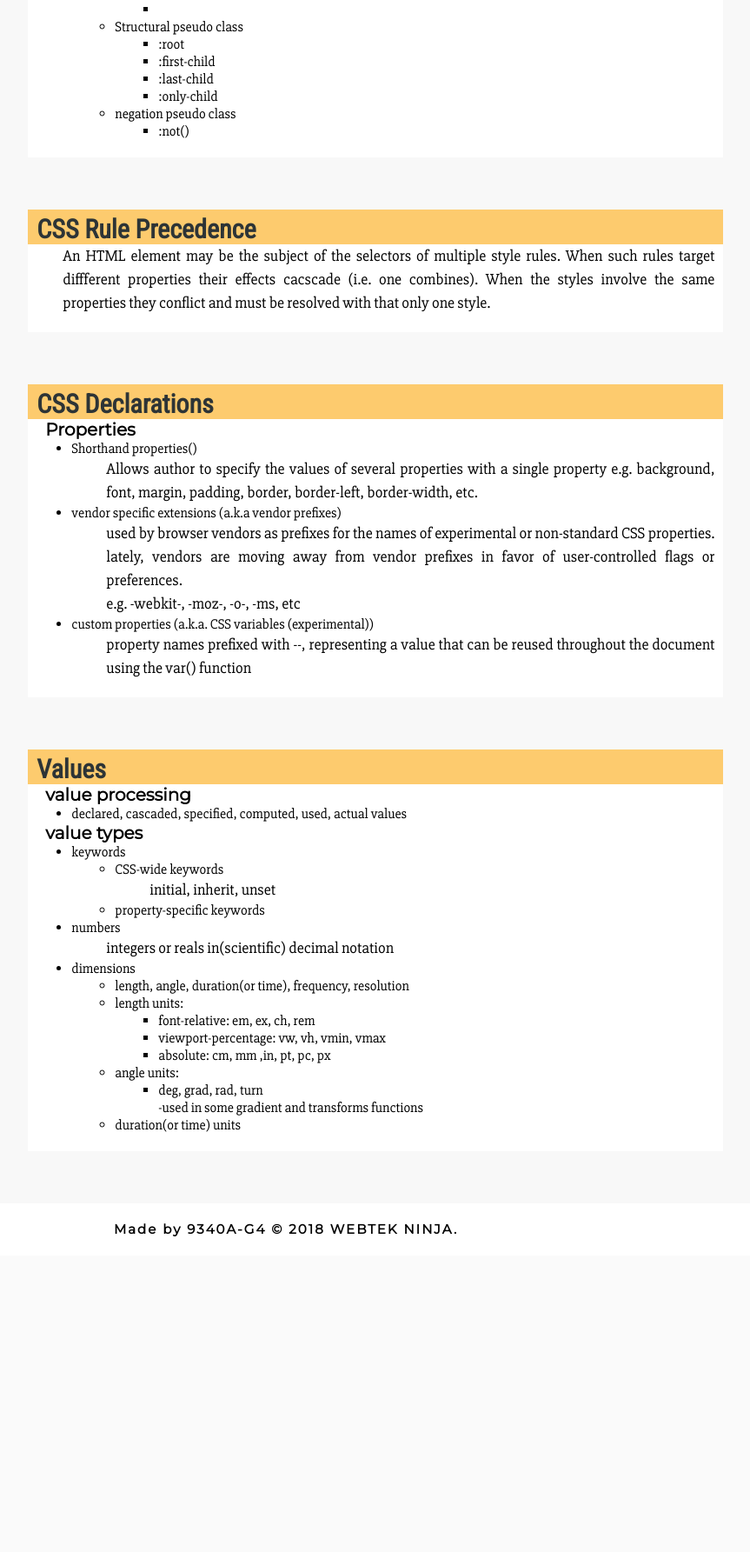
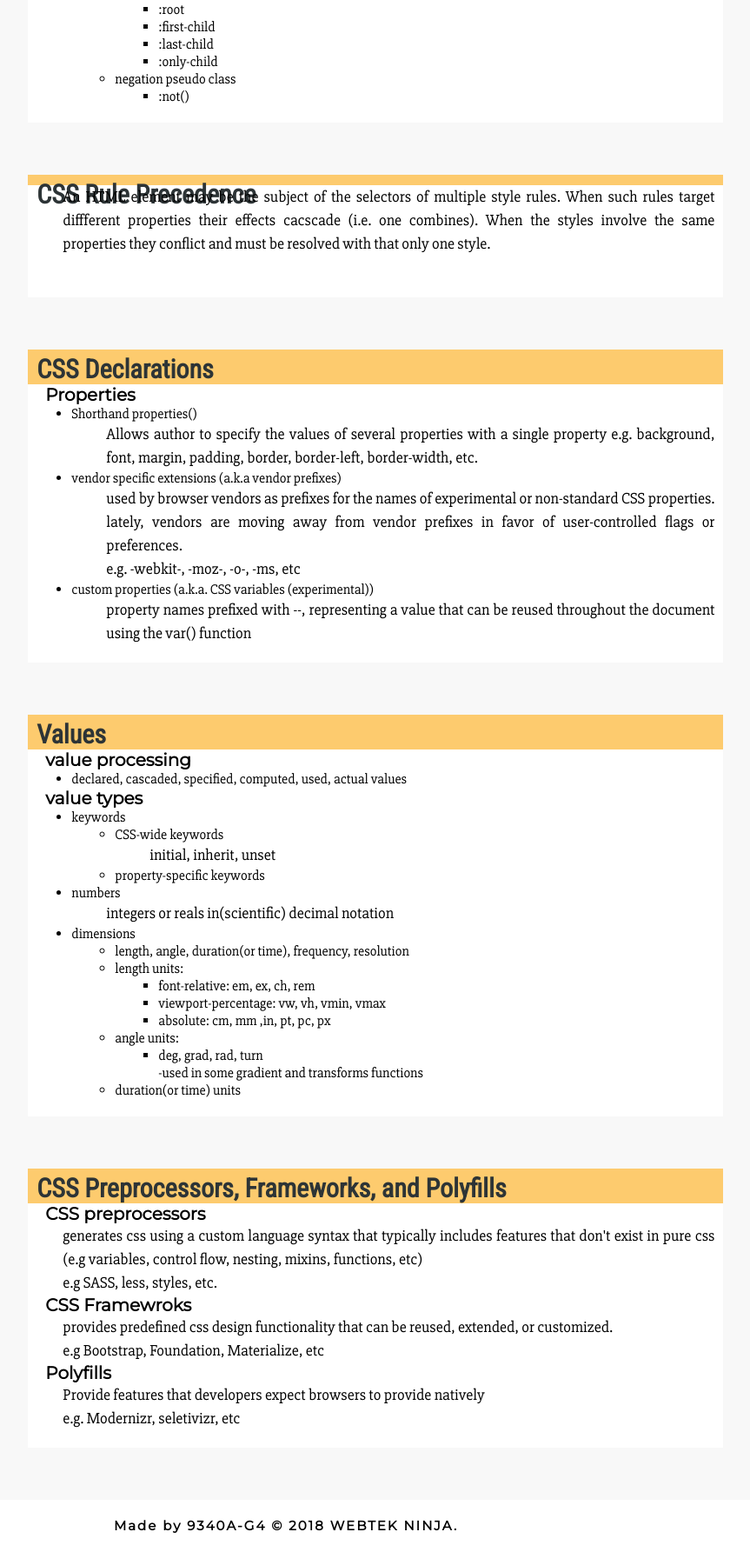
Before and after one commit to erikatorio/webtech-lec, a PHP site: page /pages/CSS.html in a window 1280 px wide. Shown: the part 2244-4029 px from the top of the page at 87% size, without its empty margins (311-1174 px from the left). Before the commit the page ends 3666 px from the top, so only its background shows below. Run offline with PHP 8.4, Linux system fonts and the light colour scheme.

Commit message:
fixed error and added latest content on html

```diff
--- a/css/css.css
+++ b/css/css.css
@@ -233,6 +233,16 @@ body{
     grid-template-rows: auto;
     box-sizing: border-box;
   }
+   #twelveth-section{
+    height: auto;
+    width: 800px;
+    margin: 60px auto;
+    padding-bottom: 20px;
+    background-color: rgb(255, 255, 255);
+    display: grid;
+    grid-template-rows: auto;
+    box-sizing: border-box;
+  }
 
   /* footer */
   footer{
--- a/pages/CSS.html
+++ b/pages/CSS.html
@@ -39,9 +39,9 @@
                 <li class="sidenav-item"><a href="#sixth-section">CSS Selector</a></li>
                 <li class="sidenav-item"><a href="#seventh-section">Simple selector:</a></li>
                 <li class="sidenav-item"><a href="#eight-section">CSS Rule Precedence </a></li>
-                <li class="sidenav-item"><a href="#nineth-section"></a>CSS Declarations</li>
+                <li class="sidenav-item"><a href="#nineth-section">CSS Declarations</a></li>
                 <li class="sidenav-item"><a href="#tenth-section">Values</a></li>
-                <li class="sidenav-item"><a href="#eleventh-section"></a></li>
+                <li class="sidenav-item"><a href="#eleventh-section">CSS Preprocessors, Frameworks, and Polyfills</a> </li>
 
             </ul>
         </div>
@@ -138,11 +138,11 @@
                             </ul>
                             <li>Language pseudo class</li>
                             <ul class="list-item">
-                                <li>:lang()<li>
+                                <li>:lang()</li>
                                 </ul>
                             <li>UI element state pseudo class</li>
                             <ul class="list-item">
-                                <li>:enable, :disable,:checked<li>
+                                <li>:enable, :disable,:checked</li>
                                 </ul>
                             <li>Structural pseudo class</li>
                             <ul class="list-item">
@@ -160,13 +160,13 @@
 
 
             </section>
-            <section id="nineth-section">
+            <section id="eigth-section">
                  <h1 class="title-bar">CSS Rule Precedence</h1>
                  <p class="article">    An HTML element may be the subject of the selectors of multiple style rules.
                 When such rules target diffferent properties their effects cacscade (i.e. one combines).
                   When the styles involve the same properties they conflict and must be resolved with that only one style.</p>
             </section>
-            <section id="tenth-section">
+            <section id="nineth-section">
                <h1 class="title-bar">CSS Declarations</h1>
                <h2 class="title-bar2">Properties </h2>
                <ul class="list-item">
@@ -182,7 +182,7 @@
 
 
             </section>
-            <section id="eleventh-section">
+            <section id="tenth-section">
                <h1 class="title-bar">Values</h1>
                <h2 class="title-bar2">value processing </h2>
                <ul class="list-item">
@@ -212,12 +212,20 @@
                             <li>deg, grad, rad, turn<br> -used in some gradient and transforms functions</li>
                         </ul>
                         <li>duration(or time) units </li>
+                </ul>
+            </section>
+             <section id="eleventh-section">
+                <h1 class="title-bar">CSS Preprocessors, Frameworks, and Polyfills</h1>
+                <h2 class="title-bar2">CSS preprocessors</h2>
+                <p class="article">generates css using a custom language syntax that typically includes features that don't exist in pure css (e.g variables, control flow, nesting, mixins, functions, etc) </p>
+                <p class="article"> e.g SASS, less, styles, etc.</p>
+                <h2 class="title-bar2">CSS Framewroks</h2>
+                <p class="article">provides predefined css design functionality that can be reused, extended, or customized. </p>
+                <p class="article">e.g Bootstrap, Foundation, Materialize, etc</p>
+                <h2 class="title-bar2">Polyfills</h2>
+                <p class="article">Provide features that developers expect browsers to provide natively</p>
+                <p class="article">e.g. Modernizr, seletivizr, etc</p>
 
-
-                </ul>
-
-
-            </section>
         </div>
     </div>
     <footer>
```
